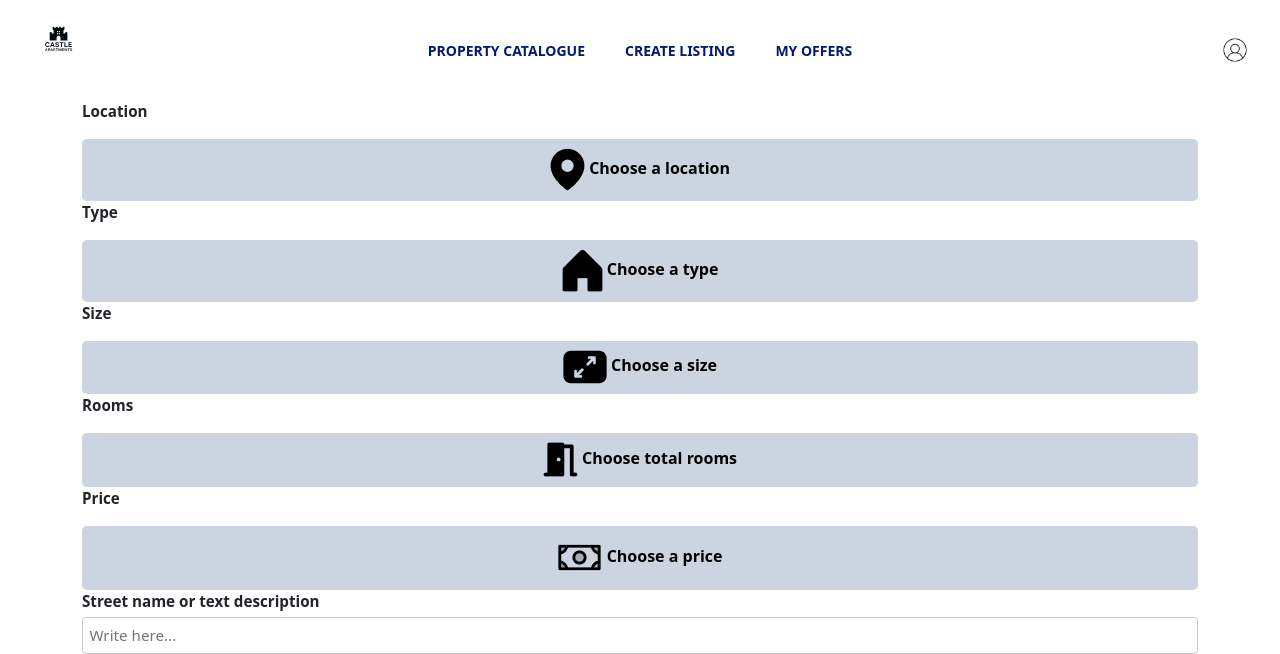
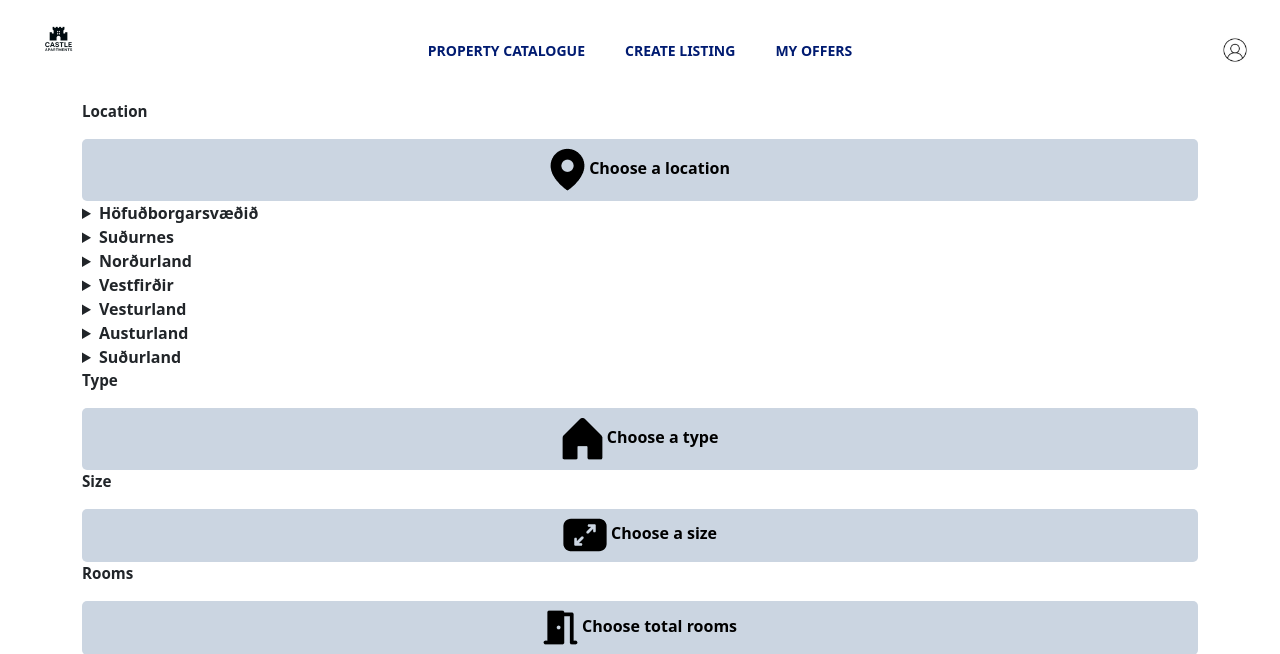
Before and after one commit to clausen2502/Verklegt2, a Django app: page / in a window 1280 px wide. Shown: the top 654 px of the page. Run offline with Django 5.2, Linux system fonts and the light colour scheme.

Commit message:
Smá breyting til að gera Í CSS frekar

```diff
--- a/templates/user/user.html
+++ b/templates/user/user.html
@@ -11,7 +11,8 @@
                 <img src="{% static 'icons/location.png' %}" alt="Location icon">
                 Choose a location
             </button>
-            <div id="locationDropdown" class="location-dropdown" style="display: none;">
+            <div id="locationDropdown" class="location-dropdown">
+
 
                 <details>
                     <summary><strong>Höfuðborgarsvæðið</strong></summary>
```
